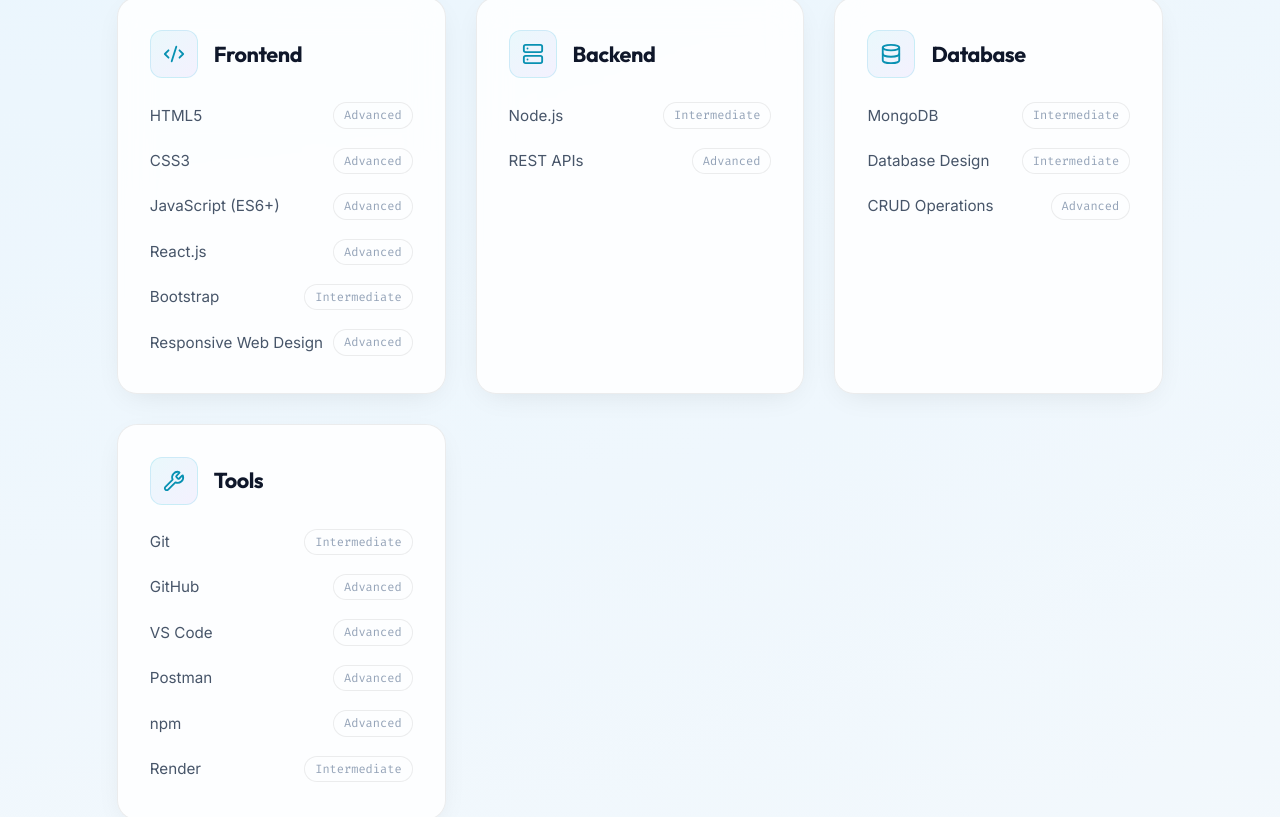
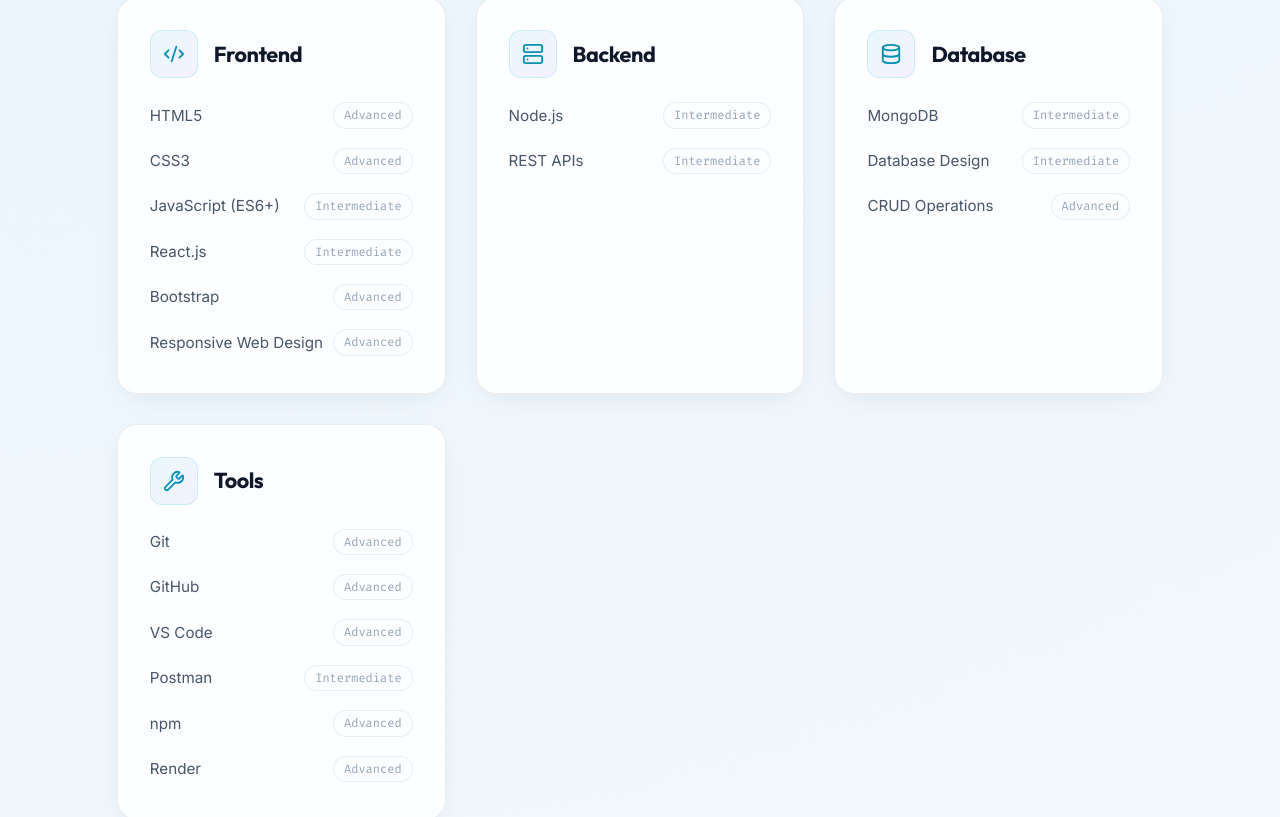
Before and after one commit to Gayatriraulji/portfolio, a React (Vite) app: page / in a window 1280 px wide. Shown: the part 1791-2608 px from the top of the page. Built offline with nearby package versions, Linux system fonts and the light colour scheme.

Commit message:
Update tech stack skill levels as requested

```diff
--- a/src/data/resumeData.js
+++ b/src/data/resumeData.js
@@ -30,14 +30,14 @@
     frontend: [
       { name: "HTML5", level: "Advanced" },
       { name: "CSS3", level: "Advanced" },
-      { name: "JavaScript (ES6+)", level: "Advanced" },
-      { name: "React.js", level: "Advanced" },
-      { name: "Bootstrap", level: "Intermediate" },
+      { name: "JavaScript (ES6+)", level: "Intermediate" },
+      { name: "React.js", level: "Intermediate" },
+      { name: "Bootstrap", level: "Advanced" },
       { name: "Responsive Web Design", level: "Advanced" }
     ],
     backend: [
       { name: "Node.js", level: "Intermediate" },
-      { name: "REST APIs", level: "Advanced" }
+      { name: "REST APIs", level: "Intermediate" }
     ],
     database: [
       { name: "MongoDB", level: "Intermediate" },
@@ -45,12 +45,12 @@
       { name: "CRUD Operations", level: "Advanced" }
     ],
     tools: [
-      { name: "Git", level: "Intermediate" },
+      { name: "Git", level: "Advanced" },
       { name: "GitHub", level: "Advanced" },
       { name: "VS Code", level: "Advanced" },
-      { name: "Postman", level: "Advanced" },
+      { name: "Postman", level: "Intermediate" },
       { name: "npm", level: "Advanced" },
-      { name: "Render", level: "Intermediate" }
+      { name: "Render", level: "Advanced" }
     ]
   },
   currentlyLearning: [
```
